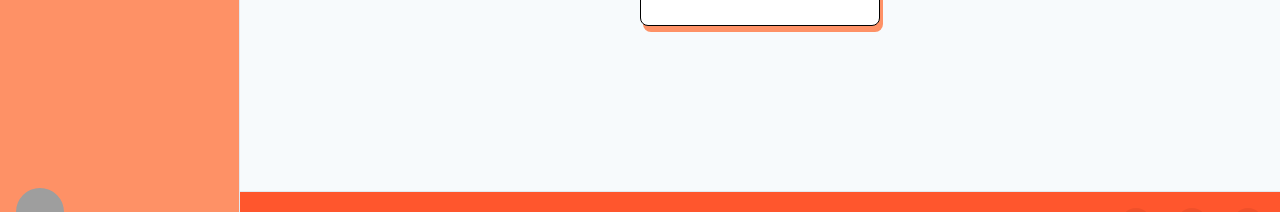
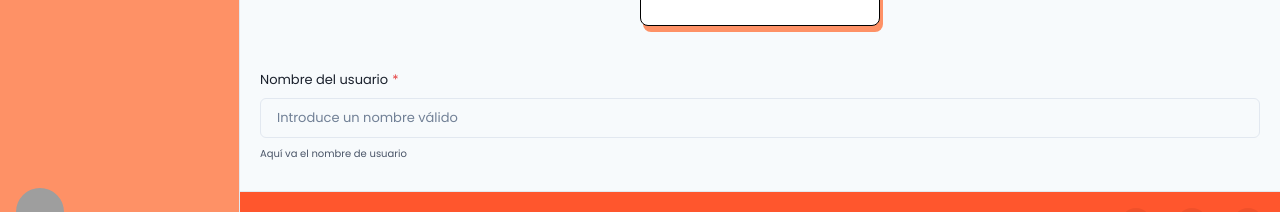
Before and after one commit to NeoHealthylife/WhatAPeach, a React (Vite) app in the folder App/: page / in a window 1280 px wide. Shown: the part 544-756 px from the top of the page. Built offline with nearby package versions, Linux system fonts and the light colour scheme; grey boxes are pictures that could not be loaded.

Commit message:
feat: Input agnostico

```diff
--- /dev/null
+++ b/App/src/components/UIComponents/UIInput.jsx
@@ -0,0 +1,21 @@
+import React from "react";
+import {
+  FormControl,
+  FormLabel,
+  FormErrorMessage,
+  FormHelperText,
+  Input,
+} from "@chakra-ui/react";
+
+const UIInput = ({ label, placeholder, error, helpText, text }) => {
+  return (
+    <FormControl isRequired>
+      <FormLabel>{label}</FormLabel>
+      <Input placeholder={placeholder} value={text} />
+      {error && <FormErrorMessage>{error}</FormErrorMessage>}
+      {helpText && <FormHelperText>{helpText}</FormHelperText>}
+    </FormControl>
+  );
+};
+
+export default UIInput;
--- a/App/src/pages/Home/Home.jsx
+++ b/App/src/pages/Home/Home.jsx
@@ -4,9 +4,10 @@ import { NavLink } from "react-router-dom";
 import CardComp from "../../components/Card";
 import LayoutWrapper from "../../components/Layout/LayoutWrapper";
 import UiButton from "../../components/UIComponents/UIButton";
-import {BsGoogle} from "react-icons/bs";
+import { BsGoogle } from "react-icons/bs";
 import GlobalContext from "../../context/GlobalContext";
 import Dashboard from "../Dashboard/Dashboard";
+import UIInput from "../../components/UIComponents/UIInput";
 
 const Home = () => {
   const { isLogged } = useContext(GlobalContext);
@@ -17,14 +18,20 @@ const Home = () => {
         {!isLogged && (
           <>
             <div>
+              <UiButton variant="primary">Hoeeeeeeeeeeeeeeeeeeeeeeeeeeeela</UiButton>
+              <UiButton variant="secondary">
+                <BsGoogle />
+                Hoeeeeeeeeeeeeee
+              </UiButton>
 
-              <UiButton variant="primary" >Hoeeeeeeeeeeeeeeeeeeeeeeeeeeeela</UiButton>
-              <UiButton variant="secondary" >
-              <BsGoogle/>Hoeeeeeeeeeeeeee</UiButton>
+              <CardComp />
 
-              <CardComp/>
+              <UIInput
+                label="Nombre del usuario"
+                placeholder="Introduce un nombre válido"
+                helpText="Aquí va el nombre de usuario"
+              />
             </div>
-
           </>
         )}
         {isLogged && <Dashboard />}
```
Also changed, not shown: App/src/components/InputNumber.jsx (+18 -11 lines).
